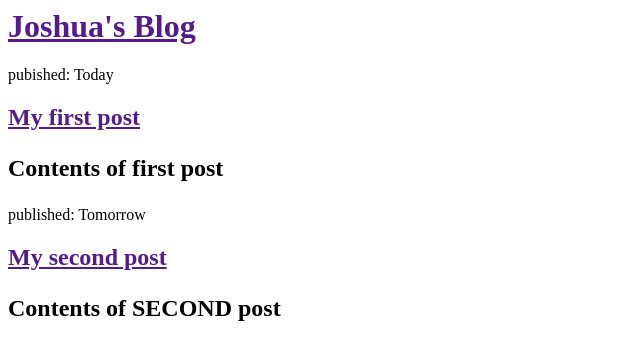
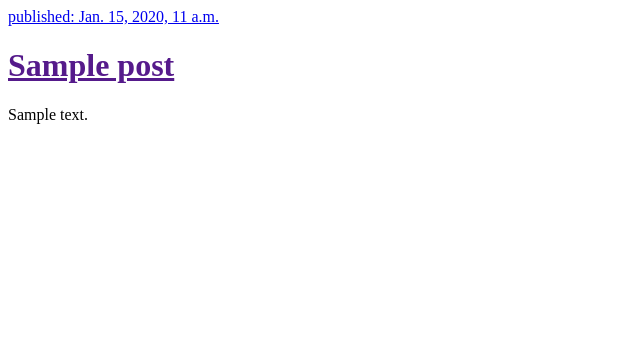
Before and after one commit to jsleirer/my-first-blog, a Django app: template blog/templates/blog/post_list.html in a window 1280 px wide. Shown: the top 360 px of the page, without its empty margins (0-640 px from the left). Run offline with Django 3.2, Linux system fonts and the light colour scheme; the template is opened without the code that fills it: values that come from a table or form of the project are taken from there, others are empty; tables that the repository leaves empty hold one stand-in row (values such as "Sample post").

Commit message:
Modified Templates to display posts from database.

```diff
--- a/blog/templates/blog/post_list.html
+++ b/blog/templates/blog/post_list.html
@@ -4,19 +4,15 @@
 	</head>
 	<body>
 		<div>
-			<h1><a href="">Joshua's Blog</a></hi>
+			<h1><a href="/"Joshua's Blog </a></h1>
 		</div>
+		{% for post in posts %}
+			<div>
+				<p>published: {{ post.published_date }}</p>
+				<h1><a href="">{{ post.title }}</a></h1>
+				<p>{{ post.text|linebreaks }}</p>
+			</div>
+		{% endfor %}
 
-		<div>
-			<p>pubished: Today </p>
-			<h2><a href="">My first post</a><h2>
-			<p> Contents of first post</p>
-		</div>
-
-		<div>
-			<p>published: Tomorrow</p>
-			<h2><a href="">My second post</a><h2>
-			<p>Contents of SECOND post</p>
-		</div>
 	</body>
 </html>
--- a/blog/views.py
+++ b/blog/views.py
@@ -1,5 +1,7 @@
 from django.shortcuts import render
+from django.utils import timezone
+from .models import Post
 
-# Create your views here.
 def post_list(request):
-	return render(request, 'blog/post_list.html', {})
+    posts = Post.objects.filter(published_date__lte=timezone.now()).order_by('published_date')
+    return render(request, 'blog/post_list.html', {'posts':posts})
```
